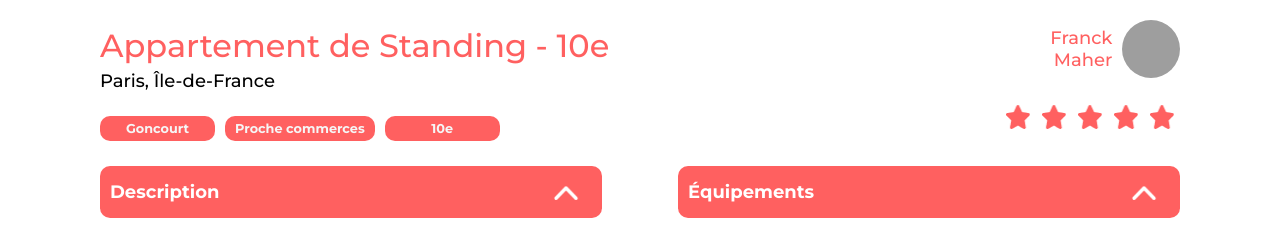
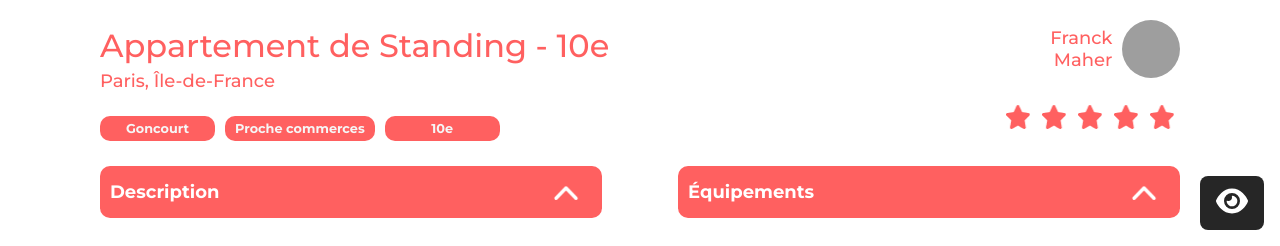
Before and after one commit to Alexis-Rey/Oc_Projet5_Kasa, a React (Vite) app: page /logement/0979876d in a window 1280 px wide. Shown: the part 554-800 px from the top of the page. Built offline with nearby package versions, Linux system fonts and the light colour scheme; grey boxes are pictures that could not be loaded.

Commit message:
Ajout d'un mode spéciale pour l'accessibilité pour les personnes à diffculté de vision et adaptation du site en conséquence sur la charte graphique

```diff
--- /dev/null
+++ b/src/components/AccessibilityMode.jsx
@@ -0,0 +1,32 @@
+import React from "react";
+import { useState, useEffect } from "react";
+
+function AccessibilityMode() {
+    const[isAccessible, setIsAccessible] = useState(()=>{
+        return localStorage.getItem("accessibility") === "enabled";
+    })
+
+    useEffect(()=>{
+        if(isAccessible){
+            document.body.classList.add("accessibility-mode");
+        }else{
+            document.body.classList.remove("accessibility-mode")
+        }
+        localStorage.setItem("accessibility", isAccessible? "enabled" : "disabled");
+    },[isAccessible]);
+
+    return (
+        <button className={`accessibility__toogle ${isAccessible ? 'accessibility__toogle--active' : ''}`}
+        type="button"
+        aria-label="Activer ou désactiver le mode Accessibilité"
+        aria-pressed={isAccessible}
+        onClick={() => setIsAccessible(prev => !prev)}>
+            <svg xmlns="http://www.w3.org/2000/svg" viewBox="0 0 576 512" width={32} height={32}>
+                <path fill="currentColor" d="M288 32c-80.8 0-145.5 36.8-192.6 80.6C48.6 156 17.3 208 2.5 243.7c-3.3 7.9-3.3 16.7 0 24.6C17.3 304 48.6 356 95.4 399.4C142.5 443.2 207.2 480 288 480s145.5-36.8 192.6-80.6c46.8-43.5 78.1-95.4 93-131.1c3.3-7.9 3.3-16.7 0-24.6c-14.9-35.7-46.2-87.7-93-131.1C433.5 68.8 368.8 32 288 32zM144 256a144 144 0 1 1 288 0 144 144 0 1 1 -288 0zm144-64c0 35.3-28.7 64-64 64c-7.1 0-13.9-1.2-20.3-3.3c-5.5-1.8-11.9 1.6-11.7 7.4c.3 6.9 1.3 13.8 3.2 20.7c13.7 51.2 66.4 81.6 117.6 67.9s81.6-66.4 67.9-117.6c-11.1-41.5-47.8-69.4-88.6-71.1c-5.8-.2-9.2 6.1-7.4 11.7c2.1 6.4 3.3 13.2 3.3 20.3z"/>
+            </svg>
+            <span className="sr-only">{isAccessible? "Navigation amélioré" : "Navigation standard"}</span>
+        </button>
+    )
+};
+
+export default AccessibilityMode;
--- a/src/components/Banner.jsx
+++ b/src/components/Banner.jsx
@@ -2,7 +2,7 @@
 
 function Banner({title,src1,src2}) {
     return <div className="banner">
-        <h2 className="banner__title">{title}</h2>
+        {title && <h2 className="banner__title">{title}</h2>}
         <picture className="banner__content">
             <source srcSet={src2} media="(max-width: 500px)" />
             <img src={src1} alt="Image de paysage" fetchPriority="high" />
--- a/src/components/Header.jsx
+++ b/src/components/Header.jsx
@@ -2,6 +2,7 @@
 import logoDesktop from "../assets/logo-desk.webp";
 import logoMobile from "../assets/logo-mob.webp";
 import { NavLink } from "react-router-dom";
+import AccessibilityMode from "./AccessibilityMode";
 
 const liens = [
     {to: "/", label:"Accueil", end: true},
@@ -10,6 +11,7 @@
 
 function Header() {
     return <header>
+        <AccessibilityMode />
         <div className="header">
             <NavLink to="/" aria-label="Retour à la page d'accueil">
                 <h1 className="header__logo">
--- a/src/pages/About.jsx
+++ b/src/pages/About.jsx
@@ -7,7 +7,7 @@
 function About() {
    return <div className="about">
         <section className="about__banner">
-            <Banner src1={src1} src2={src2} />
+            <Banner title="" src1={src1} src2={src2} />
         </section>
         <section className="about__collapses">
             <Collapse title="Fiabilité" size="large" tag="article">Les annonces postées sur Kasa garantissent une fiabilité totale. Les photos sont conformes aux logements, et
--- a/src/styles/abstracts/variables.scss
+++ b/src/styles/abstracts/variables.scss
@@ -25,7 +25,7 @@
 
 // Variable globale
 $main-text-color: black;
-$main-color-collapse:#FF6060;
+// $main-color-collapse:#FF6060;
 $main-back-color:#F6F6F6;
 $main-border: 16px;
 $secondary-border: 10px;
--- a/src/styles/base/reset.scss
+++ b/src/styles/base/reset.scss
@@ -5,8 +5,15 @@
     scroll-behavior: smooth;
 }
 
+:root {
+  --color-collapse: #FF6060;
+}
+
 body, html{
     max-width: 1440px;
     min-width: 375px;
     margin: 0 auto;
+    body.accessibility-mode {
+        --color-collapse: #B00000;
+    }
 }
--- a/src/styles/main.scss
+++ b/src/styles/main.scss
@@ -1,5 +1,6 @@
 @use "./base/typographie";
 @use "./base/reset" as *;
+@use "./style_components/AccessibilityMode";
 @use "./style_components/Header";
 @use "./layout/MainLayout";
 @use "./style_components/Banner";
--- /dev/null
+++ b/src/styles/style_components/AccessibilityMode.scss
@@ -0,0 +1,30 @@
+.accessibility__toogle {
+  position: fixed;
+  bottom: 1rem;
+  right: 1rem;
+  z-index: 1000;
+  background-color: #000;
+  color: #fff;
+  padding: 0.6rem 1rem;
+  font-size: 0.9rem;
+  border-radius: 8px;
+  border: none;
+  cursor: pointer;
+  opacity: 0.85;
+  transition: background-color 0.3s;
+}
+
+.accessibility__toogle--active{
+    background-color: #B00000;
+    color: #fff;
+}
+
+.accessibility-mode .home__cards .list__card-content::after {
+  background: rgba(0, 0, 0, 0.8);
+  height: 25%;
+  position: absolute;
+  transform: translateY(300%);
+}
+.accessibility-mode .banner::after{
+    background: rgba(0, 0, 0, 0.8);
+}
--- a/src/styles/style_components/Carrousel.scss
+++ b/src/styles/style_components/Carrousel.scss
@@ -1,4 +1,5 @@
 @use "../abstracts/variables.scss" as * ;
+@use "../base/reset" as *;
 
 %boutton__carrousel{
     color: white;
@@ -50,7 +51,7 @@
             @extend %boutton__carrousel;
         }
         .carrousel__controls-prev:hover, .carrousel__controls-next:hover {
-            color: $main-color-collapse;
+            color: var(--color-collapse);
         }
     }
     .carrousel__controls-lecture{
@@ -70,7 +71,7 @@
             display: none;
         }
         .carrousel__controls-play:hover, .carrousel__controls-stop:hover{
-            color:$main-color-collapse
+            color: var(--color-collapse)
         }
     }
     .carrousel__index{
--- a/src/styles/style_components/Collapse.scss
+++ b/src/styles/style_components/Collapse.scss
@@ -1,4 +1,5 @@
 @use "../abstracts/variables" as *;
+@use "../base/reset" as *;
 
 .collapse{
     &--large{
@@ -13,7 +14,7 @@
         align-items: center;
         justify-content: space-between;
         border: none;
-        background-color: $main-color-collapse;
+        background-color: var(--color-collapse);
         @include typo(700,13px,3vw,24px,white);
     }
     .collapse__header-icon {
--- a/src/styles/style_components/InfoLogement.scss
+++ b/src/styles/style_components/InfoLogement.scss
@@ -1,4 +1,5 @@
 @use "../abstracts/variables.scss" as * ;
+@use "../base/reset" as *;
 
 .logement__content-details{
     display: flex;
@@ -13,11 +14,11 @@
         .logement__details-title{
             margin-top: 6px;
             .logement__title{
-                @include typo(500,18px,2.5vw,36px,$main-color-collapse);
+                @include typo(500,18px,2.5vw,36px,var(--color-collapse));
                 margin-bottom: 5px;
             }
             .logement__location{
-                @include typo(500,14px,1.5vw,18px,$main-text-color);
+                @include typo(500,14px,1.5vw,18px,var(--color-collapse));
                 height: clamp(22px,2vw,26px);
             }
         }
@@ -31,7 +32,7 @@
                 justify-content: center;
                 align-items: center;
                 border-radius: $secondary-border;
-                background-color: $main-color-collapse;
+                background-color: var(--color-collapse);
                 @include typo(700,10px,1vw,14px,$main-back-color);
                 text-align: center;
                 padding: 3.5px 10px;
@@ -52,7 +53,7 @@
             align-items: center;
             gap: 10px;
             .logement__hosting-hote{
-                @include typo(500,12px,1.5vw,18px,$main-color-collapse);
+                @include typo(500,12px,1.5vw,18px,var(--color-collapse));
                 flex: 2;
                 text-align: end;
             }
--- a/src/styles/style_pages/NotFound.scss
+++ b/src/styles/style_pages/NotFound.scss
@@ -1,4 +1,5 @@
 @use "../abstracts/variables.scss" as * ;
+@use "../base/reset" as *;
 
 .error{
     display: flex;
@@ -9,10 +10,10 @@
     padding: 94px 0 139px 0;
 
     .error__title{
-        @include typo(700,96px,20vw,288px,$main-color-collapse);
+        @include typo(700,96px,20vw,288px,var(--color-collapse));
     }
     .error__content{
-        @include typo(500,18px,4vw,36px,$main-color-collapse);
+        @include typo(500,18px,4vw,36px,var(--color-collapse));
         text-align: center;
         width: clamp(260px,77%,872px);
     }
```
